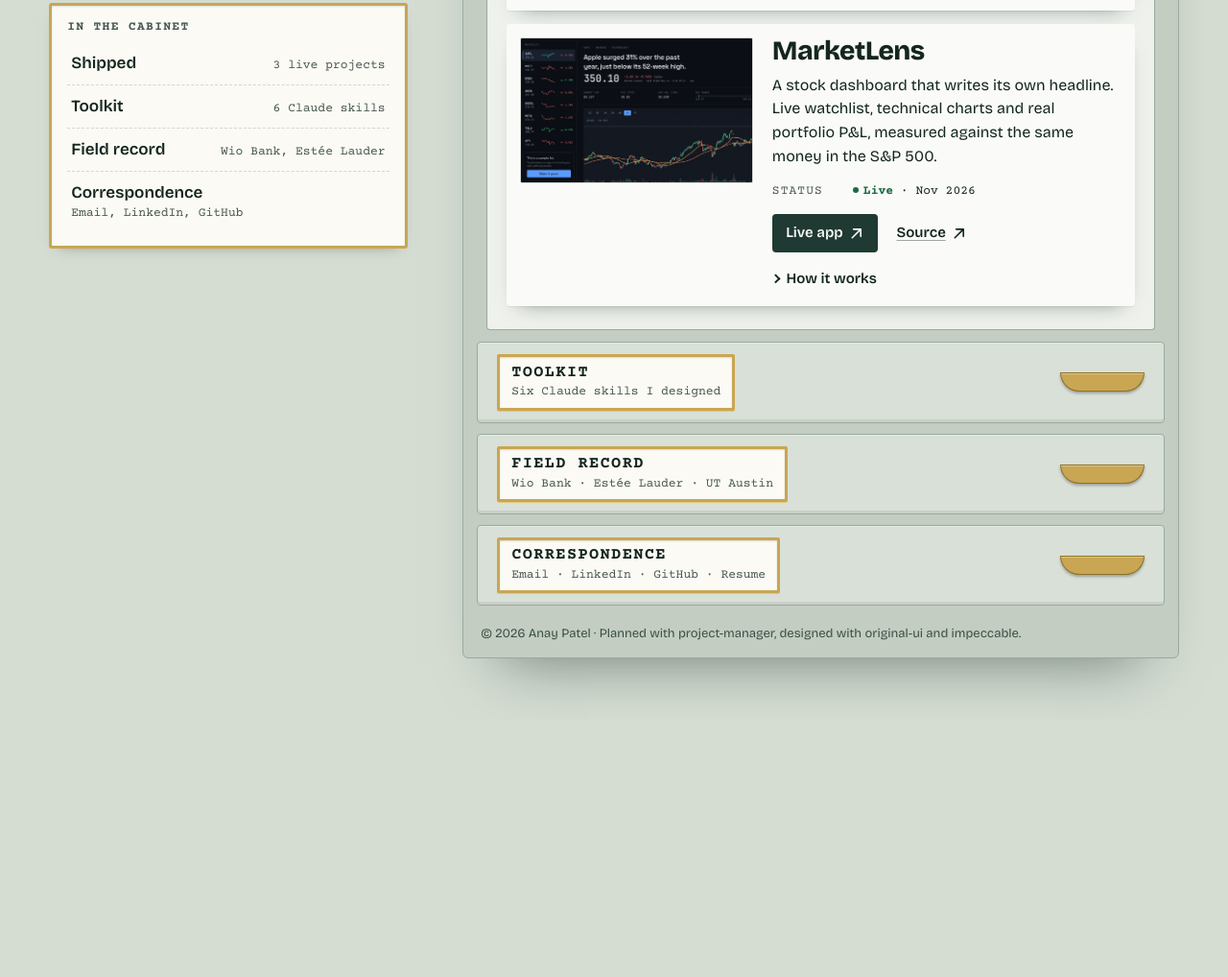
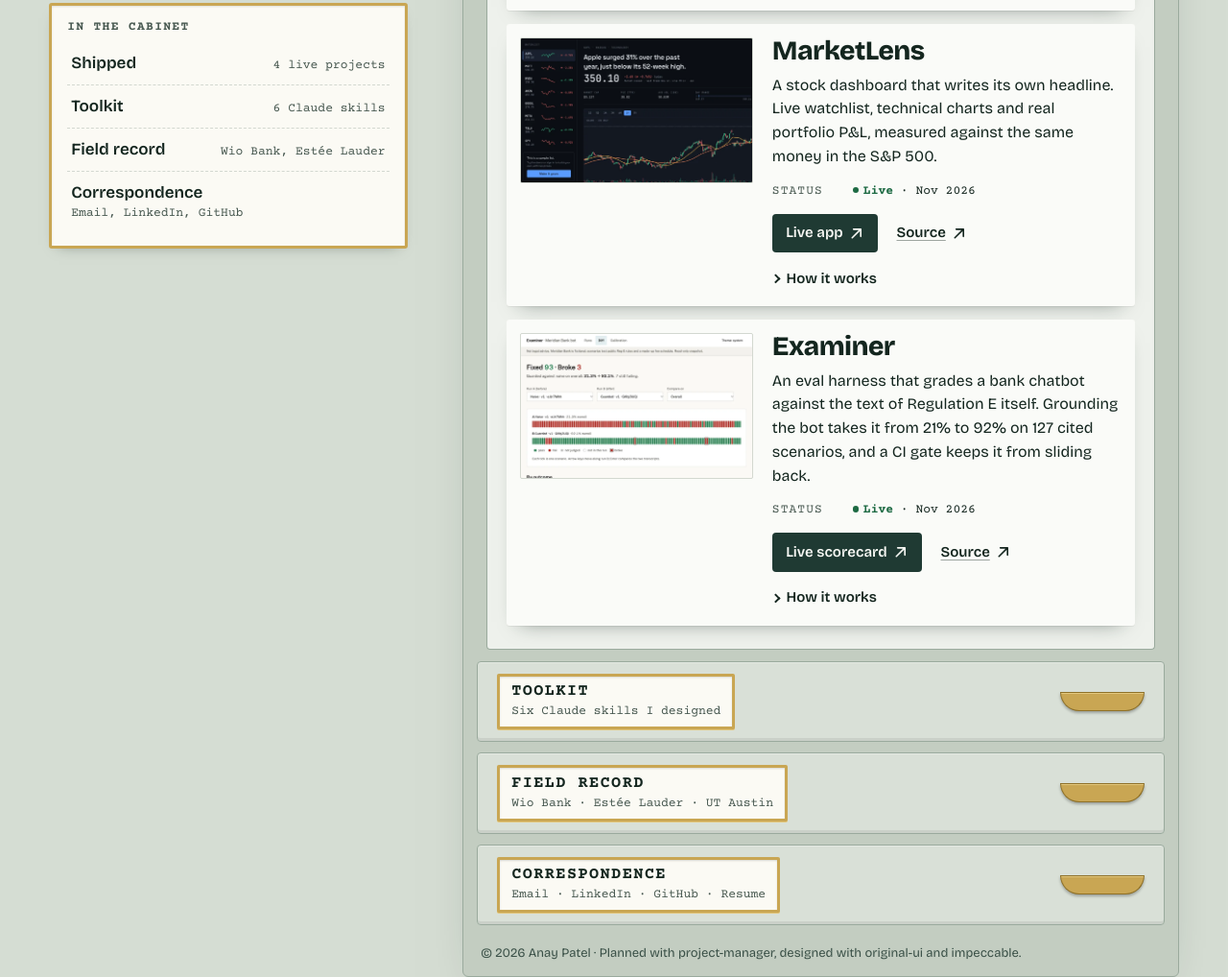
Before and after one commit to AnayPatel-P/anaypatel-p.github.io, a plain HTML site: page index.html in a window 1280 px wide. Shown: the part 784-1802 px from the top of the page at 96% size. Before the commit the page ends 1534 px from the top, so only its background shows below. Drawn offline with Linux system fonts and the light colour scheme.

Commit message:
Add Examiner to Shipped: Reg E eval harness with a live scorecard; 2x2 shelf for four projects
Co-Authored-By: Claude Opus 5.5 <noreply@anthropic.com>

```diff
--- a/index.html
+++ b/index.html
@@ -11,7 +11,7 @@
 <meta property="og:url" content="https://anaypatel-p.github.io/">
 <meta property="og:site_name" content="Anay Patel">
 <meta property="og:title" content="Anay Patel — Forward Deployed ML Engineer">
-<meta property="og:description" content="I ship ML and LLM features inside a bank, and build the AI toolkit I use to ship them. Three shipped projects: InvestEdge, Plotted and MarketLens.">
+<meta property="og:description" content="I ship ML and LLM features inside a bank, and build the AI toolkit I use to ship them. Four shipped projects: InvestEdge, Plotted, MarketLens and Examiner.">
 <meta property="og:image" content="https://anaypatel-p.github.io/assets/og-image.png">
 <meta property="og:image:width" content="1200">
 <meta property="og:image:height" content="630">
@@ -56,7 +56,7 @@
       <nav class="index" aria-label="Cabinet index">
         <h2 class="index-title">In the cabinet</h2>
         <ol>
-          <li><a href="#shipped" data-open="shipped"><span>Shipped</span><span class="count">3 live projects</span></a></li>
+          <li><a href="#shipped" data-open="shipped"><span>Shipped</span><span class="count">4 live projects</span></a></li>
           <li><a href="#toolkit" data-open="toolkit"><span>Toolkit</span><span class="count">6 Claude skills</span></a></li>
           <li><a href="#record" data-open="record"><span>Field record</span><span class="count">Wio Bank, Estée Lauder</span></a></li>
           <li><a href="#correspondence" data-open="correspondence"><span>Correspondence</span><span class="count">Email, LinkedIn, GitHub</span></a></li>
@@ -72,7 +72,7 @@
     <section class="drawer is-open" id="shipped" aria-labelledby="shipped-label">
       <h2 class="front">
         <button type="button" id="shipped-label" aria-expanded="true" aria-controls="shipped-tray">
-          <span class="holder"><span class="label-title">Shipped</span><span class="label-sub">InvestEdge · Plotted · MarketLens</span></span>
+          <span class="holder"><span class="label-title">Shipped</span><span class="label-sub">InvestEdge · Plotted · MarketLens · Examiner</span></span>
           <span class="pull" aria-hidden="true"></span>
         </button>
       </h2>
@@ -147,6 +147,29 @@
               </details>
             </div>
           </article>
+
+          <article class="specimen" id="p-examiner" data-skills="project-manager">
+            <figure class="plate">
+              <img src="assets/examiner-diff.webp" width="1000" height="625" alt="Examiner diff screen comparing a naive and a guarded bank chatbot on 127 Regulation E and fee scenarios: one tick per scenario, headlined &quot;Fixed 93 · Broke 3&quot;, with overall pass rate rising from 21.3% to 92.1%" loading="lazy" decoding="async">
+            </figure>
+            <div class="spec-body">
+              <h3>Examiner</h3>
+              <p class="summary">An eval harness that grades a bank chatbot against the text of Regulation&nbsp;E itself. Grounding the bot takes it from 21% to 92% on 127 cited scenarios, and a CI gate keeps it from sliding back.</p>
+              <dl class="data">
+                <div><dt>Status</dt><dd><span class="live">Live</span> · Nov 2026</dd></div>
+              </dl>
+              <p class="links">
+                <a class="go" href="https://anaypatel-p.github.io/examiner/" target="_blank" rel="noopener noreferrer">Live scorecard<svg class="i" aria-hidden="true"><use href="#i-out"/></svg><span class="visually-hidden"> (opens in a new tab)</span></a>
+                <a class="go quiet" href="https://github.com/AnayPatel-P/examiner" target="_blank" rel="noopener noreferrer">Source<svg class="i" aria-hidden="true"><use href="#i-out"/></svg><span class="visually-hidden"> (opens in a new tab)</span></a>
+              </p>
+              <details class="more">
+                <summary>How it works</summary>
+                <dl class="data stack"><div><dt>Stack</dt><dd>Python, Inspect, Claude API, FastAPI, SQLite, React, TypeScript, GitHub Actions</dd></div></dl>
+                <p>Every scenario cites a paragraph of 12&nbsp;CFR&nbsp;1005, parsed from the official eCFR XML. A custom Inspect solver drives the bot over HTTP; grading is deterministic fact checks plus a Claude judge on three versioned rubrics, with the spend cap enforced inside the judge. Failures roll up by Reg&nbsp;E clause, and reading them by hand caught a judge error: a new-account exception sat outside the paragraph the scenario cited. The gate fails a run below 85% or more than 4 points under baseline, both set above measured run-to-run noise. A blind-labeling screen is built to calibrate the judge against human labels; kappa isn&rsquo;t measured yet.</p>
+                <p class="built">Built with <a href="#s-project-manager" data-open="toolkit" data-light="s-project-manager">project-manager</a></p>
+              </details>
+            </div>
+          </article>
           </div>
         </div>
       </div>
@@ -169,7 +192,7 @@
             <li><span class="stage">Plan</span><span class="who">project-manager</span></li>
             <li><span class="stage">Design</span><span class="who">original-ui</span></li>
             <li><span class="stage">Build</span><span class="who">teach · agent-builder</span></li>
-            <li><span class="stage">Shipped</span><span class="who">3 live projects</span></li>
+            <li><span class="stage">Shipped</span><span class="who">4 live projects</span></li>
           </ol>
 
           <ul class="skills">
@@ -182,7 +205,7 @@
               <h3>project-manager</h3>
               <p class="stage-tag">Plan &amp; build</p>
               <p>Takes a raw idea to a shipped product through gated phases: clarifying questions, a MoSCoW-prioritized PRD, a roadmap where every phase ends in a demo, then build with check-ins. New asks go through a change-request flow instead of creeping in.</p>
-              <p class="used">Used on <a href="#p-investedge" data-open="shipped" data-light="p-investedge">InvestEdge</a>, <a href="#p-plotted" data-open="shipped" data-light="p-plotted">Plotted</a> and <a href="#p-marketlens" data-open="shipped" data-light="p-marketlens">MarketLens</a></p>
+              <p class="used">Used on <a href="#p-investedge" data-open="shipped" data-light="p-investedge">InvestEdge</a>, <a href="#p-plotted" data-open="shipped" data-light="p-plotted">Plotted</a>, <a href="#p-marketlens" data-open="shipped" data-light="p-marketlens">MarketLens</a> and <a href="#p-examiner" data-open="shipped" data-light="p-examiner">Examiner</a></p>
             </li>
             <li class="skill" id="s-original-ui">
               <h3>original-ui</h3>
--- a/styles.css
+++ b/styles.css
@@ -264,8 +264,11 @@ a { color: inherit; text-decoration-thickness: 1px; text-underline-offset: .2em;
   .specimen { grid-template-columns: minmax(0, .8fr) minmax(0, 1.2fr); align-items: start; }
 }
 @container (min-width: 44rem) {
-  /* three specimens side by side; subgrid lines up title, summary, status and buttons across them */
+  /* specimens side by side; subgrid lines up title, summary, status and buttons across each row */
   .shelf { grid-template-columns: repeat(3, minmax(0, 1fr)); row-gap: 0; align-items: stretch; }
+  /* four specimens: two rows of two, with room between the rows */
+  .shelf:has(> .specimen:nth-child(4)) { grid-template-columns: repeat(2, minmax(0, 1fr)); }
+  .shelf:has(> .specimen:nth-child(4)) .specimen:nth-child(n + 3) { margin-top: .875rem; }
   .shelf .specimen { grid-row: span 6; grid-template-rows: subgrid; row-gap: 0; padding: .75rem; }
   .shelf .spec-body { display: contents; }
   .shelf .spec-body h3 { font-size: 1.5rem; margin-top: .875rem; }
```
Also changed, not shown: assets/examiner-diff.webp (added).
